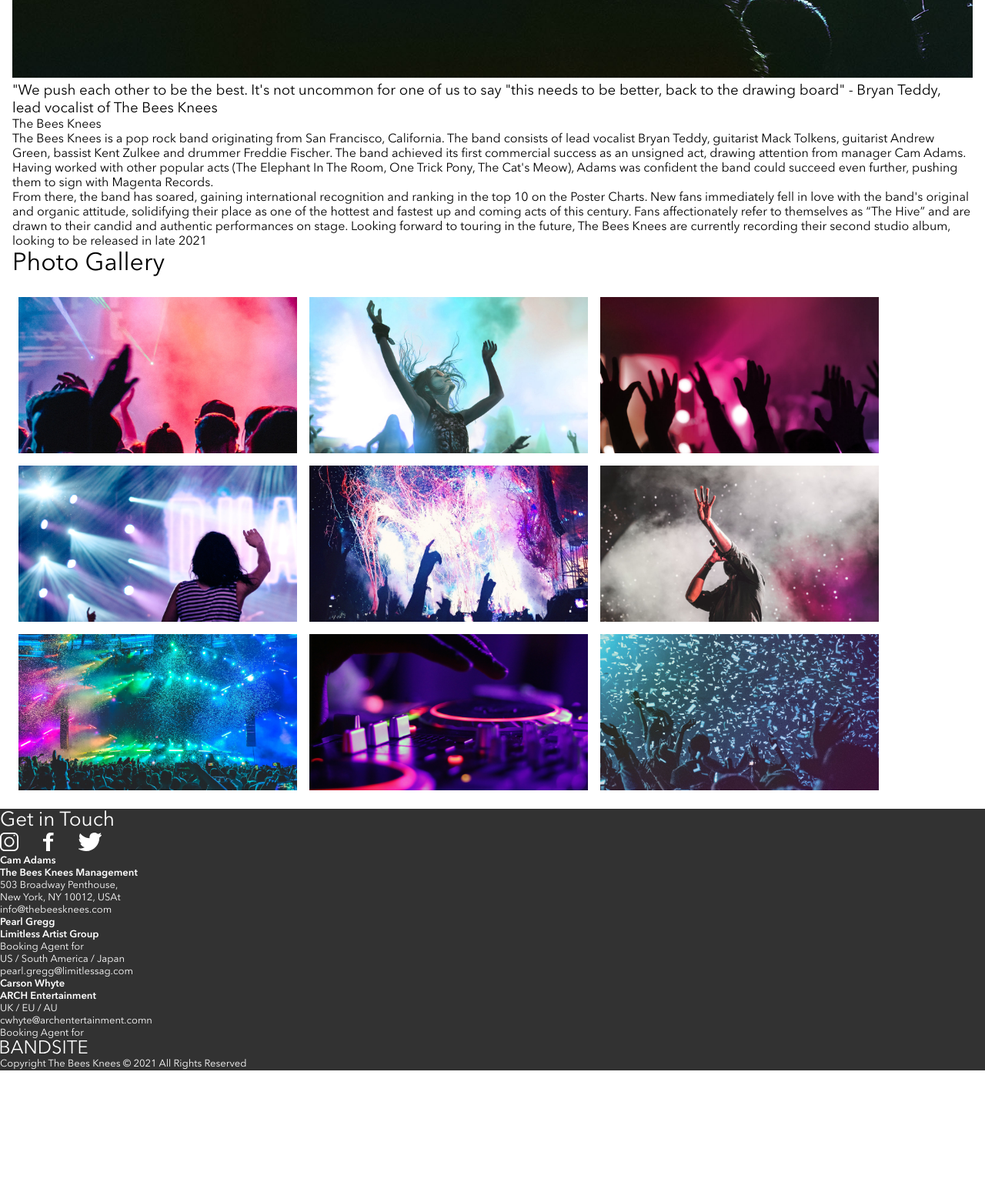
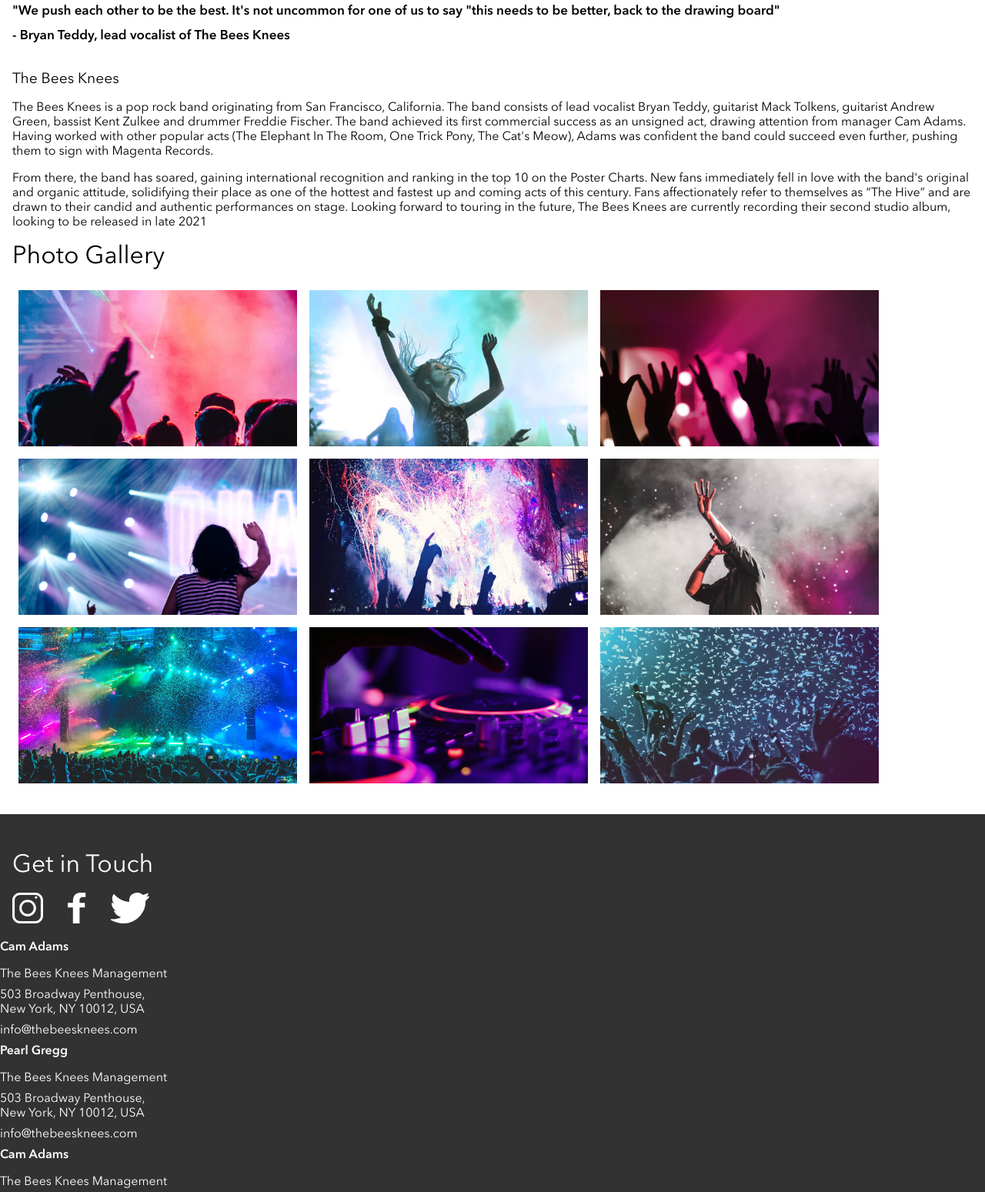
Before and after one commit to marqui0688/Marcus-AndersonJrBANDSITE, a plain HTML site: page index.html in a window 1280 px wide. Shown: the part 1251-2800 px from the top of the page at 77% size. Before the commit the page ends 2642 px from the top, so only its background shows below. Drawn offline with Linux system fonts and the light colour scheme.

Commit message:
Created contact cards and updated stylsheets

```diff
--- a/index.html
+++ b/index.html
@@ -9,6 +9,8 @@
   </head>
 
   <body>
+
+    <!-- HEADER -->
     <header class="header">
       <div class="header__container">
         <img
@@ -25,25 +27,34 @@
       </nav>
     </header>
 
+<!-- HERO -->
+
     <section class="hero">
       <h1 class="hero__header">The Bees Knees</h1>
     </section>
 
+
+    <!-- ABOUT -->
+
+
+
     <section>
+      <div class="about-container">
         <h2 class="about-container__header">About the Musicians</h2>
-      <div class="about-container">
         <img
           class="about-container__img"
           src="./assets/Images/band.jpg"
           alt="rockon"
         />
-        <h3>
+        <h3 class="about-container__subheader">
           "We push each other to be the best. It's not uncommon for one of us to
-          say "this needs to be better, back to the drawing board" - Bryan
-          Teddy, lead vocalist of The Bees Knees
+          say "this needs to be better, back to the drawing board"
+          <div class="about-container__subheader-quote">
+            - Bryan Teddy, lead vocalist of The Bees Knees
+          </div>
         </h3>
-        <h4>The Bees Knees</h4>
-        <p>
+        <h4 class="about-container__band">The Bees Knees</h4>
+        <p class="about-container__bio">
           The Bees Knees is a pop rock band originating from San Francisco,
           California. The band consists of lead vocalist Bryan Teddy, guitarist
           Mack Tolkens, guitarist Andrew Green, bassist Kent Zulkee and drummer
@@ -54,7 +65,7 @@
           pushing them to sign with Magenta Records.
         </p>
 
-        <p>
+        <p class="about-container__bio">
           From there, the band has soared, gaining international recognition and
           ranking in the top 10 on the Poster Charts. New fans immediately fell
           in love with the band's original and organic attitude, solidifying
@@ -67,6 +78,9 @@
         </p>
       </div>
     </section>
+
+
+    <!-- GALLERY -->
 
     <h1 class="gallery-header">Photo Gallery</h1>
     <section class="gallery-container">
@@ -117,60 +131,64 @@
       />
     </section>
 
+<!-- FOOTER -->
+
+
     <footer class="footer">
-      <h1 class="footer__header">Get in Touch</h1>
+
+      <div class="footer__title">
+        <h1>Get in Touch<h1>
+      </div>
+
       <div class="footer__logo-container">
-       <a href="https://www.instagram.com/"><img
+        <a href="https://www.instagram.com/"
+          ><img
             class="footer__icon"
             src="/assets/Icons/SVG/Icon-instagram.svg"
             alt=""
         /></a>
-        <a href="https://www.facebook.com/"><img
+        <a href="https://www.facebook.com/"
+          ><img
             class="footer__icon"
             src="/assets/Icons/SVG/Icon-facebook.svg"
             alt=""
         /></a>
-        <a href="https://www.twitter.com/"><img
+        <a href="https://www.twitter.com/"
+          ><img
             class="footer__icon"
             src="/assets/Icons/SVG/Icon-twitter.svg"
             alt=""
         /></a>
       </div>
 
-      <div class="footer__contacts">
-        <div>
+      <div class="footer__contacts-container">
+
+        <div class="contacts">
           <p class="footer__contact-name">Cam Adams</p>
-          <p class="footer__contact-name">The Bees Knees Management</p>
-
-          <p>503 Broadway Penthouse,</p>
-          <p>New York, NY 10012, USAt</p>
-          <p>info@thebeesknees.com</p>
+          <p class="footer__contact-company">The Bees Knees Management</p>
+          <p class="footer__contact-address">503 Broadway Penthouse, New York, NY 10012, USA</p>
+          <p class="footer__contact-email">info@thebeesknees.com</p>
         </div>
-        <div>
+        <div class="contacts">
           <p class="footer__contact-name">Pearl Gregg</p>
-          <p class="footer__contact-name">Limitless Artist Group</p>
-          <p>Booking Agent for</p>
-          <p>US / South America / Japan</p>
-          <p>pearl.gregg@limitlessag.com</p>
+          <p class="footer__contact-company">The Bees Knees Management</p>
+          <p class="footer__contact-address">503 Broadway Penthouse, New York, NY 10012, USA</p>
+          <p class="footer__contact-email">info@thebeesknees.com</p>
+        </div>
+        <div class="contacts">
+          <p class="footer__contact-name">Cam Adams</p>
+          <p class="footer__contact-company">The Bees Knees Management</p>
+          <p class="footer__contact-address">503 Broadway Penthouse, New York, NY 10012, USA</p>
+          <p class="footer__contact-email">info@thebeesknees.com</p>
         </div>
 
-        <div>
-          <p class="footer__contact-name">Carson Whyte</p>
-          <p class="footer__contact-name">ARCH Entertainment</p>
-          <p>UK / EU / AU</p>
-          <p>cwhyte@archentertainment.comn</p>
-          <p>Booking Agent for</p>
-        </div>
       </div>
 
-      <div>
-        <img
-          class="footer__logo"
-          src="/assets/Logo/Logo-bandsite.svg"
-          alt="site logo>"
-        />
-        <p>Copyright The Bees Knees © 2021 All Rights Reserved</p>
-      </div>
+      <img src="/assets/Logo/Logo-bandsite.svg">
+      <p>Copyright The Bees Knees 2021 © All Rights Reserved</p>
+
+
+
     </footer>
   </body>
 </html>
--- a/styles/bio.scss
+++ b/styles/bio.scss
@@ -1,6 +1,7 @@
 @use "./partials/global" as *;
 @use "./partials/mixins" as*;
-
+@use "./partials/typography" as *;
+@use "./partials/mixins" as*;
 
 
 //HERO SECTION//
@@ -9,7 +10,7 @@
     display: flex;
     background-image: linear-gradient(rgba(0,0,0, 0.527), rgba(0, 0, 0, 0.5)),url("../assets/Images/hero-bio.jpg");
     width: 100%;
-    height: 45vh;
+    height: 30vh;
     background-position: center;
     background-size:cover;
     align-items: center;
@@ -19,6 +20,7 @@
     &__header {
      padding-left: 16px;
      color: white;
+     font-weight: 600;
 
 
 
@@ -28,20 +30,42 @@
 
 //ABOUT
 
-h1.about-container__header{
-    margin: 20px;
-    }
+//
 
     .about-container {
         margin: 0 1rem;
 
         &__header {
             margin: 1.5rem 1rem 1.5rem 1rem;
-
+            font-weight: 600;
         }
 
         &__img {
             width: 100%;
+        }
+        &__subheader {
+            font-weight: 600;
+            margin-top: 1rem;
+            margin-bottom: 1rem;
+            font-size: 17px;
+            line-height: 1.5rem;
+        }
+        &__subheader-quote {
+            font-weight: 600;
+            margin-top: .5rem;
+            margin-bottom: 1rem;
+            font-size: 17px;
+            line-height: 1.5rem;
+        }
+        &__band {
+            margin-top: 2rem;
+            margin-bottom: 1rem;
+            font-size: 1.2rem;
+            font-weight: 500;
+        }
+        &__bio {
+            margin-bottom: 1rem;
+
         }
     }
 
@@ -65,7 +89,6 @@ h1.about-container__header{
     }
     &__img {
         width: 100%;
-        margin-top: 1rem;
     @include tablet {
         width: 29%;
         padding: .5rem;
--- a/styles/partials/_global.scss
+++ b/styles/partials/_global.scss
@@ -1,4 +1,3 @@
-@use "./typography" as *;
 
 
 
@@ -73,32 +72,52 @@
 
 .footer {
 
-
     width: 100%;
     background-color: #323232;
     color: white;
-    font-size: 13px;
+    // font-size: 13px;
+
+    &__title {
+        margin: 1rem;
+        padding-top:3rem;
+
+
+
+
+    }
 
 
     &__logo-container{
         display: flex;
         gap: 2rem;
+        margin: 1rem;
     }
 
     &__icon {
-        height: 1.5rem;
+        height: 2.5rem;
+
     }
 
 
-    &__contacts{
-        display: flex;
-        flex-direction: column;
+    // &__contacts-container{
+    // }
 
 
 
 
-    }
     &__contact-name{
         font-weight: 600;
+        margin-bottom: 1rem;
+
+    }
+    &__contact-company {
+        margin-bottom: .5rem;
+    }
+    &__contact-address {
+        margin-bottom: .5rem;
+        width: 22ch;
+    }
+    &__contact-email {
+        margin-bottom: .5rem;
     }
 }
```
Also changed, not shown: styles/bio.css, 2 other files. Lines whose indentation alone changed are shown as unchanged.
